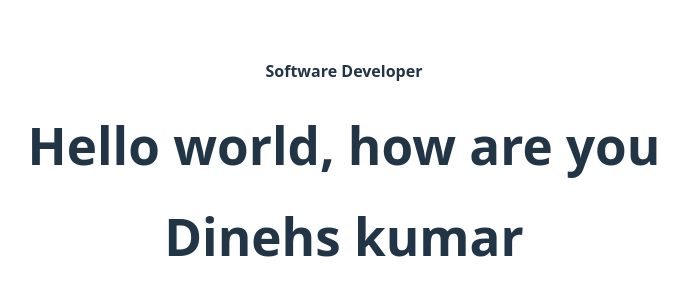
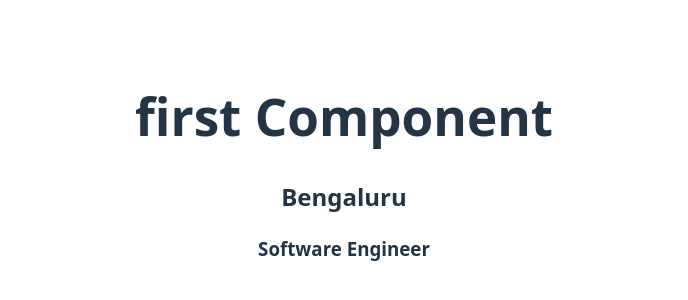
Before and after one commit to dinesh8239/React-blog, a React (Vite) app: page / in a window 1280 px wide. Shown: the part 232-532 px from the top of the page, without its empty margins (296-984 px from the left). Built offline with nearby package versions, Linux system fonts and the light colour scheme.

Commit message:
update App component structure and add City and Profession components

```diff
--- a/src/App.jsx
+++ b/src/App.jsx
@@ -1,17 +1,28 @@
 // import { useState } from 'react'
-// import reactLogo from './assets/react.svg'
-// import viteLogo from '/vite.svg'
 import User from './Header.jsx'
 import './App.css'
 
-function App(){
+function App() {
   return (
     <div>
-      <User/>
-    <h1>Hello world, how are you</h1>
-    <h1>Dinehs kumar</h1>
+      <h1>first Component</h1>
+      <City/>
+      <Profession/>
     </div>
   )
 }
 
+function City() {
+  return (
+    <h2>Bengaluru</h2>
+  )
+}
+
+function Profession() {
+  return (
+    <h3>
+      Software Engineer
+    </h3>
+  )
+}
 export default App
```
